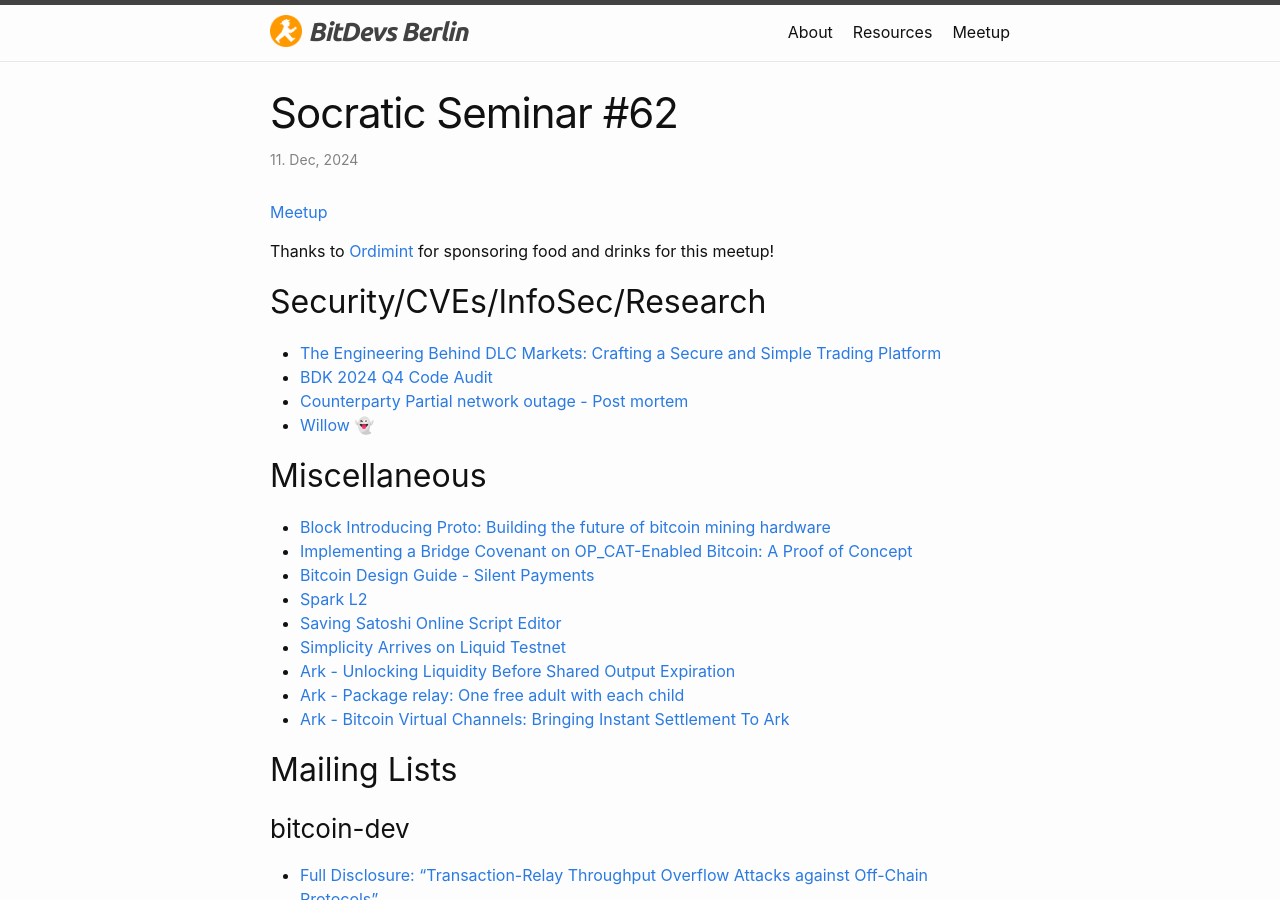
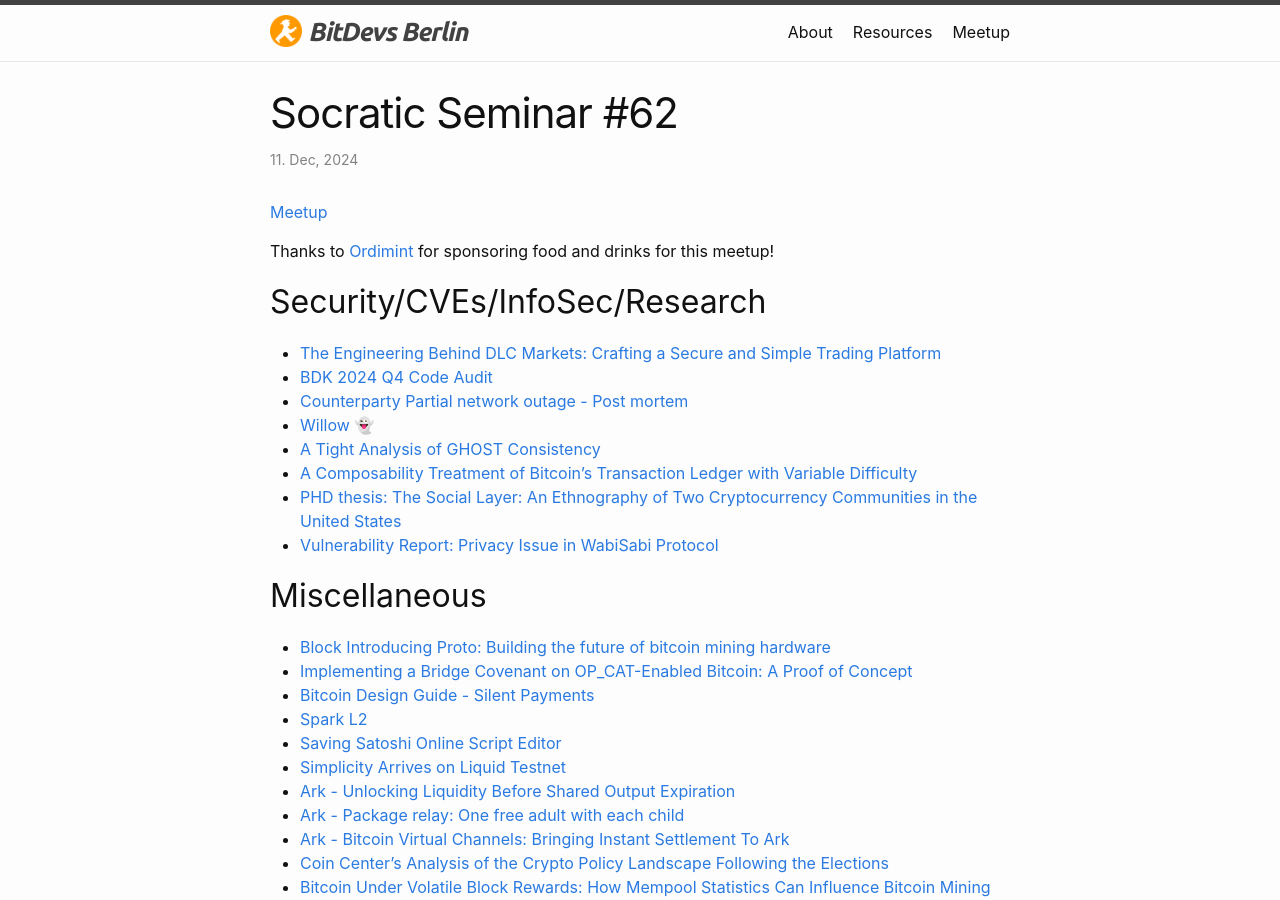
Before and after one commit to fjahr/bitdevsberlin, a Jekyll site: the page built from _posts/2024-12-11-socratic-seminar-62.md, in a window 1280 px wide and 900 px high. Built offline with Jekyll 4.4.1, drawn with Linux system fonts in a browser that asks for light colours; some of the changed text lies outside the part shown.

Commit message:
More links for #62

```diff
--- a/_posts/2024-12-11-socratic-seminar-62.md
+++ b/_posts/2024-12-11-socratic-seminar-62.md
@@ -13,6 +13,10 @@ Thanks to [Ordimint](https://ordimint.com) for sponsoring food and drinks for th
 - [BDK 2024 Q4 Code Audit](https://bitcoindevkit.org/blog/_2024-q4-code-audit/)
 - [Counterparty Partial network outage - Post mortem](https://www.counterparty.io/news/counterparty-partial-network-outage-post-mortem/)
 - [Willow 👻](https://x.com/sundarpichai/status/1866167429367468422)
+- [A Tight Analysis of GHOST Consistency](https://eprint.iacr.org/2024/1830)
+- [A Composability Treatment of Bitcoin's Transaction Ledger with Variable Difficulty](https://eprint.iacr.org/2024/1823)
+- [PHD thesis: The Social Layer: An Ethnography of Two Cryptocurrency Communities in the United States](http://etheses.lse.ac.uk/4775/)
+- [Vulnerability Report: Privacy Issue in WabiSabi Protocol](https://github.com/GingerPrivacy/GingerWallet/discussions/116)
 
 ## Miscellaneous
 
@@ -25,6 +29,9 @@ Thanks to [Ordimint](https://ordimint.com) for sponsoring food and drinks for th
 - [Ark - Unlocking Liquidity Before Shared Output Expiration](https://arkdev.info/blog/unlock-liquidity-before-shared-output-expiration/)
 - [Ark - Package relay: One free adult with each child](https://blog.second.tech/bitcoin-package-relay-and-ark-protocol/)
 - [Ark - Bitcoin Virtual Channels: Bringing Instant Settlement To Ark](https://arkdev.info/blog/bitcoin-virtual-channels)
+- [Coin Center’s Analysis of the Crypto Policy Landscape Following the Elections](https://www.coincenter.org/coin-centers-analysis-of-the-crypto-policy-landscape-following-the-elections/)
+- [Bitcoin Under Volatile Block Rewards: How Mempool Statistics Can Influence Bitcoin Mining](https://arxiv.org/abs/2411.11702)
+- [Covenant support wiki page](https://en.bitcoin.it/wiki/Covenants_support)
 
 ## Mailing Lists
 
```
